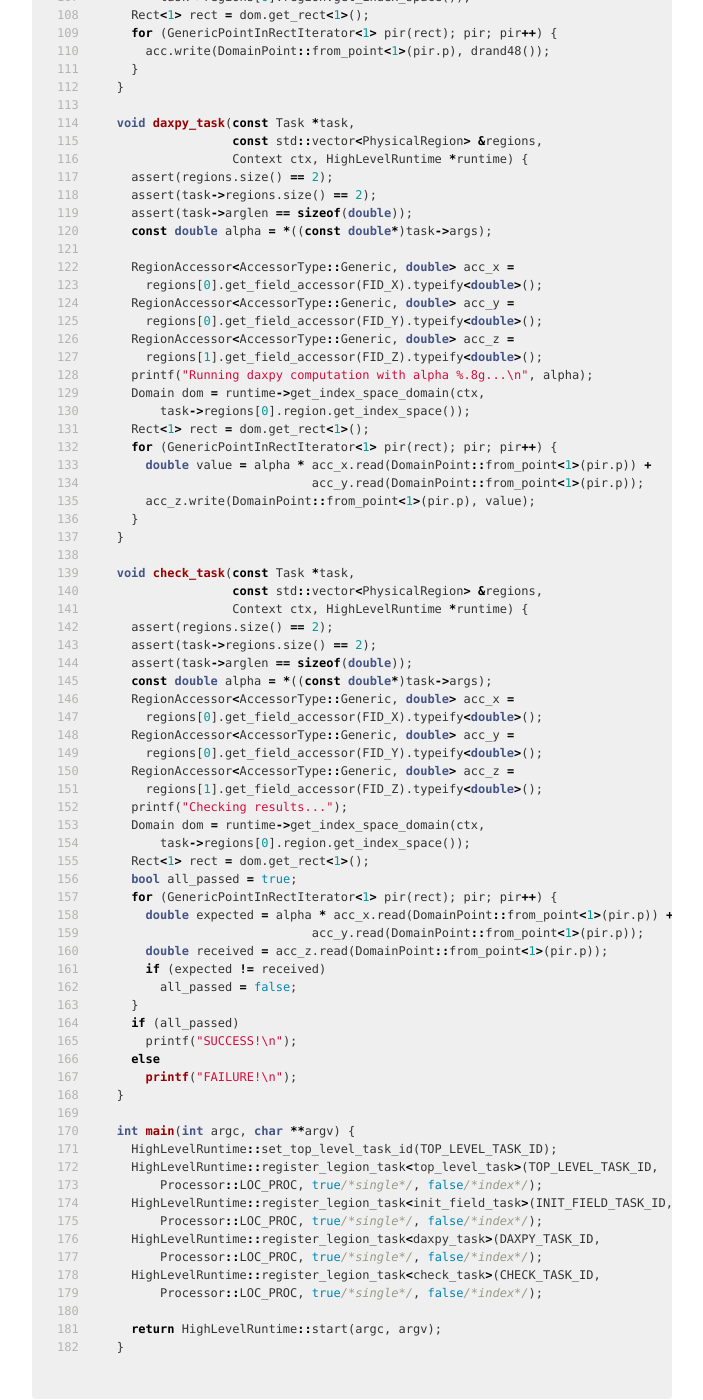
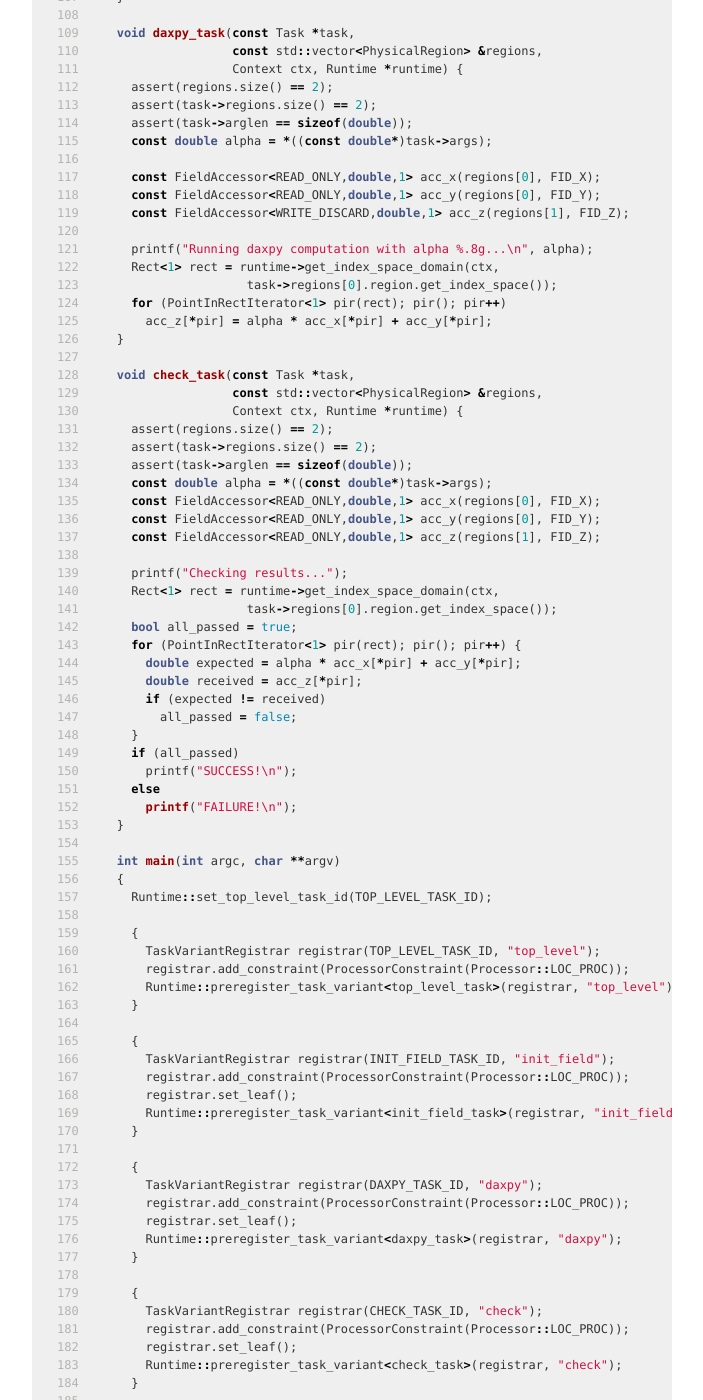
Before and after one commit to apryakhin/legion.stanford.edu, a Jekyll site: the page built from tutorial06.md, in a window 1280 px wide and 1400 px high, scrolled down 6562 px. Shown: the whole window, without its empty margins (288-991 px from the left). Built offline with Jekyll 4.4.1, drawn with Linux system fonts in a browser that asks for light colours; nearby versions of some CDN libraries; some of the changed text lies outside the part shown.

Commit message:
Update code for tutorial 6.

```diff
--- a/tutorial06.md
+++ b/tutorial06.md
@@ -297,12 +297,12 @@ Next Example: [Partitioning](/tutorial/partitioning.html)
 <br/>
 Previous Example: [Physical Regions](/tutorial/physical_regions.html)
 
-{% highlight cpp linenos %}#include <cstdio>
+{% highlight cpp linenos %}
+#include <cstdio>
 #include <cassert>
 #include <cstdlib>
 #include "legion.h"
-using namespace LegionRuntime::HighLevel;
-using namespace LegionRuntime::Accessor;
+using namespace Legion;
 
 enum TaskIDs {
   TOP_LEVEL_TASK_ID,
@@ -319,10 +319,10 @@ enum FieldIDs {
 
 void top_level_task(const Task *task,
                     const std::vector<PhysicalRegion> &regions,
-                    Context ctx, HighLevelRuntime *runtime) {
+                    Context ctx, Runtime *runtime) {
   int num_elements = 1024;
   {
-    const InputArgs &command_args = HighLevelRuntime::get_input_args();
+    const InputArgs &command_args = Runtime::get_input_args();
     for (int i = 1; i < command_args.argc; i++) {
       if (!strcmp(command_args.argv[i],"-n"))
         num_elements = atoi(command_args.argv[++i]);
@@ -330,9 +330,8 @@ void top_level_task(const Task *task,
   }
   printf("Running daxpy for %d elements...\n", num_elements);
 
-  Rect<1> elem_rect(Point<1>(0),Point<1>(num_elements-1));
-  IndexSpace is = runtime->create_index_space(ctx,
-                          Domain::from_rect<1>(elem_rect));
+  const Rect<1> elem_rect(0,num_elements-1);
+  IndexSpace is = runtime->create_index_space(ctx, elem_rect);
   FieldSpace input_fs = runtime->create_field_space(ctx);
   {
     FieldAllocator allocator =
@@ -393,70 +392,57 @@ void top_level_task(const Task *task,
 
 void init_field_task(const Task *task,
                      const std::vector<PhysicalRegion> &regions,
-                     Context ctx, HighLevelRuntime *runtime) {
+                     Context ctx, Runtime *runtime) {
   assert(regions.size() == 1);
   assert(task->regions.size() == 1);
   assert(task->regions[0].privilege_fields.size() == 1);
   FieldID fid = *(task->regions[0].privilege_fields.begin());
   printf("Initializing field %d...\n", fid);
-  RegionAccessor<AccessorType::Generic, double> acc =
-    regions[0].get_field_accessor(fid).typeify<double>();
+  const FieldAccessor<WRITE_DISCARD,double,1> acc(regions[0], fid);
 
-  Domain dom = runtime->get_index_space_domain(ctx,
-      task->regions[0].region.get_index_space());
-  Rect<1> rect = dom.get_rect<1>();
-  for (GenericPointInRectIterator<1> pir(rect); pir; pir++) {
-    acc.write(DomainPoint::from_point<1>(pir.p), drand48());
-  }
+  Rect<1> rect = runtime->get_index_space_domain(ctx,
+                  task->regions[0].region.get_index_space());
+  for (PointInRectIterator<1> pir(rect); pir(); pir++)
+    acc[*pir] = drand48();
 }
 
 void daxpy_task(const Task *task,
                 const std::vector<PhysicalRegion> &regions,
-                Context ctx, HighLevelRuntime *runtime) {
+                Context ctx, Runtime *runtime) {
   assert(regions.size() == 2);
   assert(task->regions.size() == 2);
   assert(task->arglen == sizeof(double));
   const double alpha = *((const double*)task->args);
 
-  RegionAccessor<AccessorType::Generic, double> acc_x =
-    regions[0].get_field_accessor(FID_X).typeify<double>();
-  RegionAccessor<AccessorType::Generic, double> acc_y =
-    regions[0].get_field_accessor(FID_Y).typeify<double>();
-  RegionAccessor<AccessorType::Generic, double> acc_z =
-    regions[1].get_field_accessor(FID_Z).typeify<double>();
+  const FieldAccessor<READ_ONLY,double,1> acc_x(regions[0], FID_X);
+  const FieldAccessor<READ_ONLY,double,1> acc_y(regions[0], FID_Y);
+  const FieldAccessor<WRITE_DISCARD,double,1> acc_z(regions[1], FID_Z);
+
   printf("Running daxpy computation with alpha %.8g...\n", alpha);
-  Domain dom = runtime->get_index_space_domain(ctx,
-      task->regions[0].region.get_index_space());
-  Rect<1> rect = dom.get_rect<1>();
-  for (GenericPointInRectIterator<1> pir(rect); pir; pir++) {
-    double value = alpha * acc_x.read(DomainPoint::from_point<1>(pir.p)) +
-                           acc_y.read(DomainPoint::from_point<1>(pir.p));
-    acc_z.write(DomainPoint::from_point<1>(pir.p), value);
-  }
+  Rect<1> rect = runtime->get_index_space_domain(ctx,
+                  task->regions[0].region.get_index_space());
+  for (PointInRectIterator<1> pir(rect); pir(); pir++)
+    acc_z[*pir] = alpha * acc_x[*pir] + acc_y[*pir];
 }
 
 void check_task(const Task *task,
                 const std::vector<PhysicalRegion> &regions,
-                Context ctx, HighLevelRuntime *runtime) {
+                Context ctx, Runtime *runtime) {
   assert(regions.size() == 2);
   assert(task->regions.size() == 2);
   assert(task->arglen == sizeof(double));
   const double alpha = *((const double*)task->args);
-  RegionAccessor<AccessorType::Generic, double> acc_x =
-    regions[0].get_field_accessor(FID_X).typeify<double>();
-  RegionAccessor<AccessorType::Generic, double> acc_y =
-    regions[0].get_field_accessor(FID_Y).typeify<double>();
-  RegionAccessor<AccessorType::Generic, double> acc_z =
-    regions[1].get_field_accessor(FID_Z).typeify<double>();
+  const FieldAccessor<READ_ONLY,double,1> acc_x(regions[0], FID_X);
+  const FieldAccessor<READ_ONLY,double,1> acc_y(regions[0], FID_Y);
+  const FieldAccessor<READ_ONLY,double,1> acc_z(regions[1], FID_Z);
+
   printf("Checking results...");
-  Domain dom = runtime->get_index_space_domain(ctx,
-      task->regions[0].region.get_index_space());
-  Rect<1> rect = dom.get_rect<1>();
+  Rect<1> rect = runtime->get_index_space_domain(ctx,
+                  task->regions[0].region.get_index_space());
   bool all_passed = true;
-  for (GenericPointInRectIterator<1> pir(rect); pir; pir++) {
-    double expected = alpha * acc_x.read(DomainPoint::from_point<1>(pir.p)) +
-                           acc_y.read(DomainPoint::from_point<1>(pir.p));
-    double received = acc_z.read(DomainPoint::from_point<1>(pir.p));
+  for (PointInRectIterator<1> pir(rect); pir(); pir++) {
+    double expected = alpha * acc_x[*pir] + acc_y[*pir];
+    double received = acc_z[*pir];
     if (expected != received)
       all_passed = false;
   }
@@ -466,17 +452,37 @@ void check_task(const Task *task,
     printf("FAILURE!\n");
 }
 
-int main(int argc, char **argv) {
-  HighLevelRuntime::set_top_level_task_id(TOP_LEVEL_TASK_ID);
-  HighLevelRuntime::register_legion_task<top_level_task>(TOP_LEVEL_TASK_ID,
-      Processor::LOC_PROC, true/*single*/, false/*index*/);
-  HighLevelRuntime::register_legion_task<init_field_task>(INIT_FIELD_TASK_ID,
-      Processor::LOC_PROC, true/*single*/, false/*index*/);
-  HighLevelRuntime::register_legion_task<daxpy_task>(DAXPY_TASK_ID,
-      Processor::LOC_PROC, true/*single*/, false/*index*/);
-  HighLevelRuntime::register_legion_task<check_task>(CHECK_TASK_ID,
-      Processor::LOC_PROC, true/*single*/, false/*index*/);
+int main(int argc, char **argv)
+{
+  Runtime::set_top_level_task_id(TOP_LEVEL_TASK_ID);
 
-  return HighLevelRuntime::start(argc, argv);
+  {
+    TaskVariantRegistrar registrar(TOP_LEVEL_TASK_ID, "top_level");
+    registrar.add_constraint(ProcessorConstraint(Processor::LOC_PROC));
+    Runtime::preregister_task_variant<top_level_task>(registrar, "top_level");
+  }
+
+  {
+    TaskVariantRegistrar registrar(INIT_FIELD_TASK_ID, "init_field");
+    registrar.add_constraint(ProcessorConstraint(Processor::LOC_PROC));
+    registrar.set_leaf();
+    Runtime::preregister_task_variant<init_field_task>(registrar, "init_field");
+  }
+
+  {
+    TaskVariantRegistrar registrar(DAXPY_TASK_ID, "daxpy");
+    registrar.add_constraint(ProcessorConstraint(Processor::LOC_PROC));
+    registrar.set_leaf();
+    Runtime::preregister_task_variant<daxpy_task>(registrar, "daxpy");
+  }
+
+  {
+    TaskVariantRegistrar registrar(CHECK_TASK_ID, "check");
+    registrar.add_constraint(ProcessorConstraint(Processor::LOC_PROC));
+    registrar.set_leaf();
+    Runtime::preregister_task_variant<check_task>(registrar, "check");
+  }
+
+  return Runtime::start(argc, argv);
 }
 {% endhighlight %}
```
